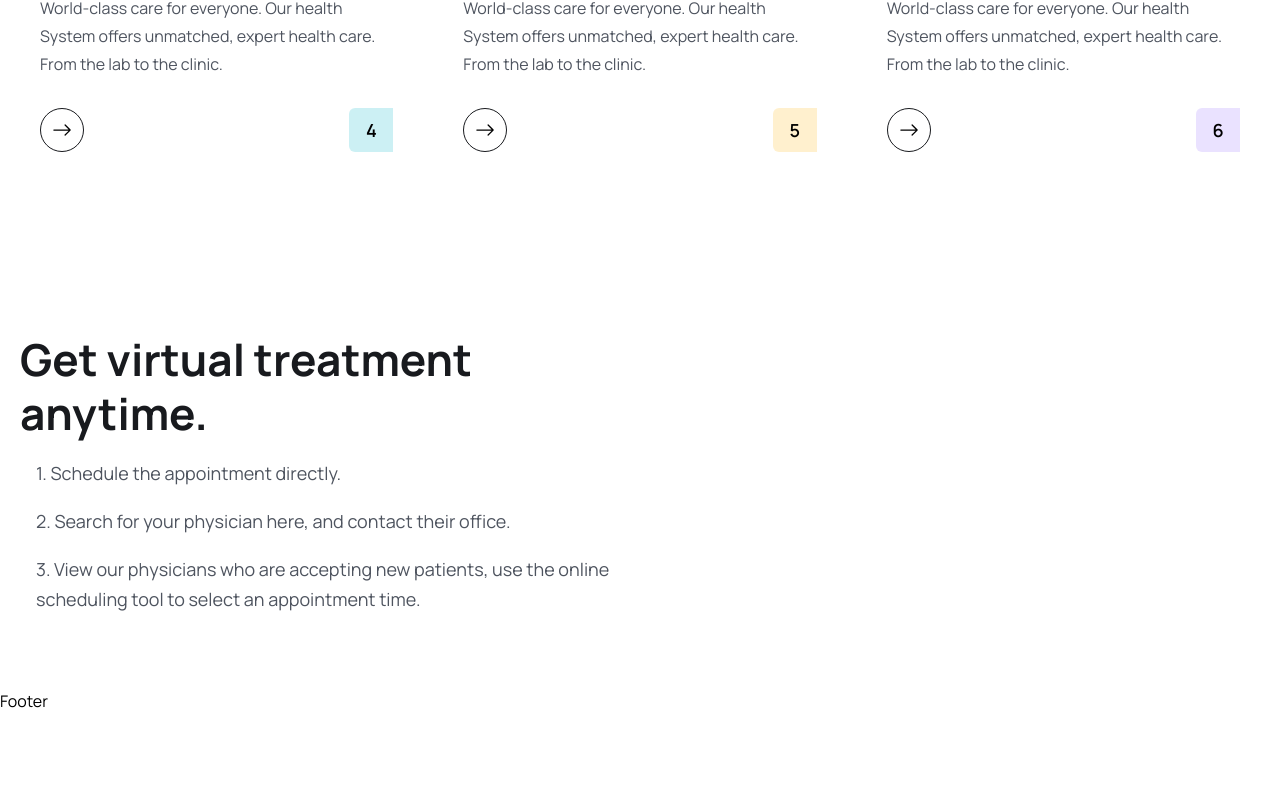
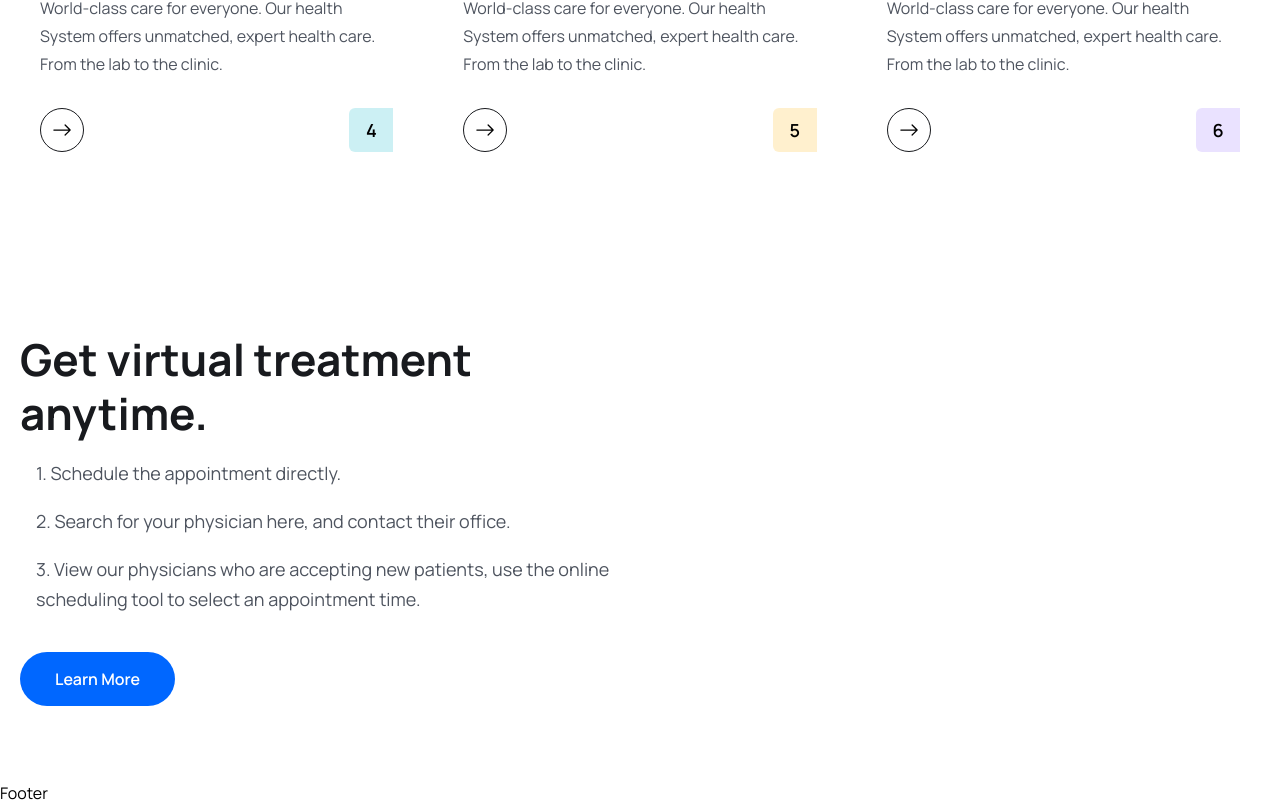
Before and after one commit to aroraadivya/Mern-Stack-Medicare, a React (Vite) app in the folder frontend/: page / in a window 1280 px wide. Shown: the part 2915-3720 px from the top of the page. Before the commit the page ends 3628 px from the top, so only its background shows below. Built offline with nearby package versions, Linux system fonts and the light colour scheme.

Commit message:
Add "Learn More" button to Home component for improved navigation

```diff
--- a/frontend/src/pages/Home.jsx
+++ b/frontend/src/pages/Home.jsx
@@ -175,6 +175,10 @@ const Home = () => {
                             <li className='text__para'>2. Search for your physician here, and contact their office.</li>
                             <li className='text__para'>3. View our physicians who are accepting new patients, use the online scheduling tool to select an appointment time.</li>
                         </ul>
+
+                        <Link to="/">
+                            <button className='btn'>Learn More</button>
+                        </Link>
                     </div>
                 </div>
             </section>
```
